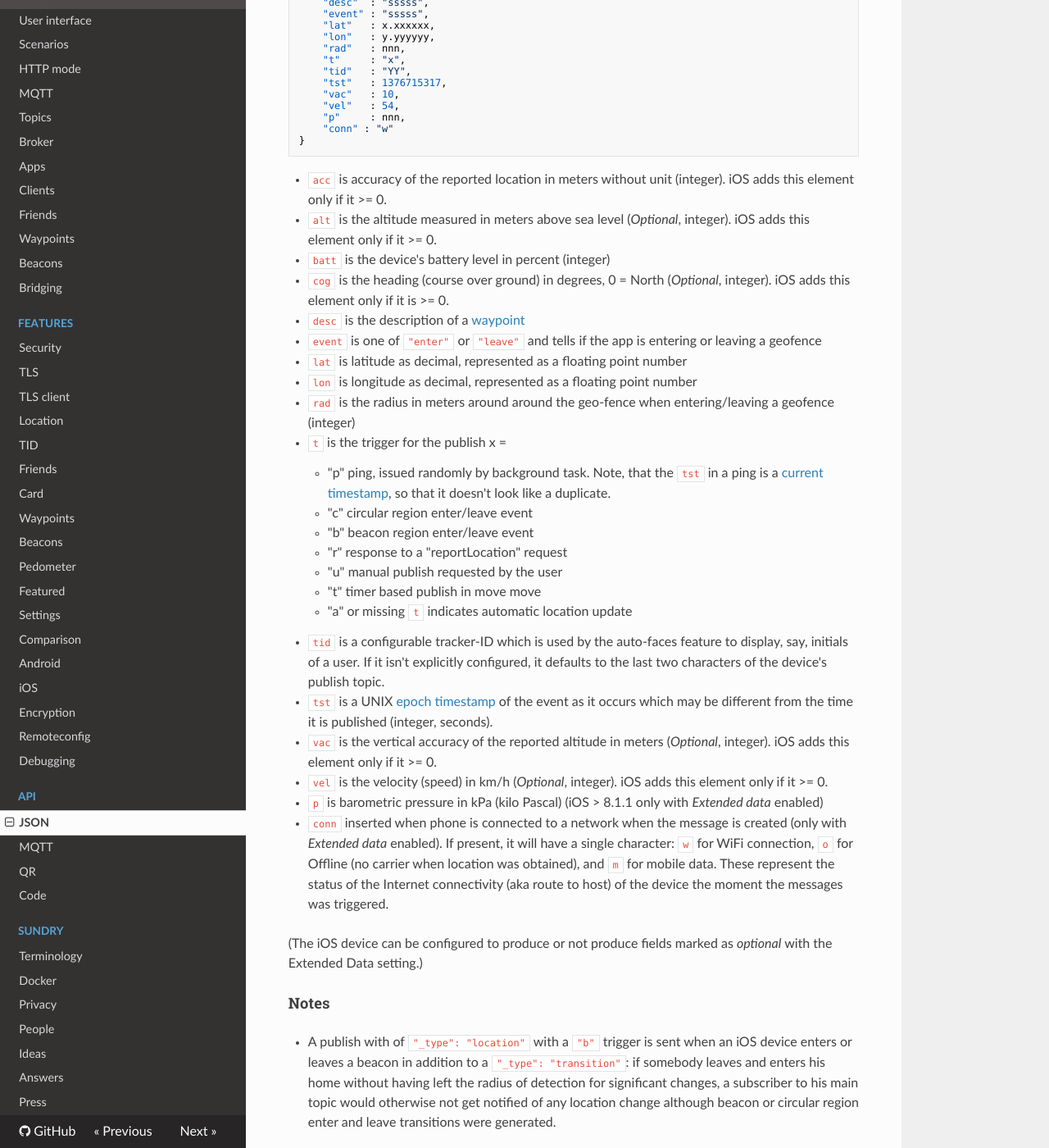
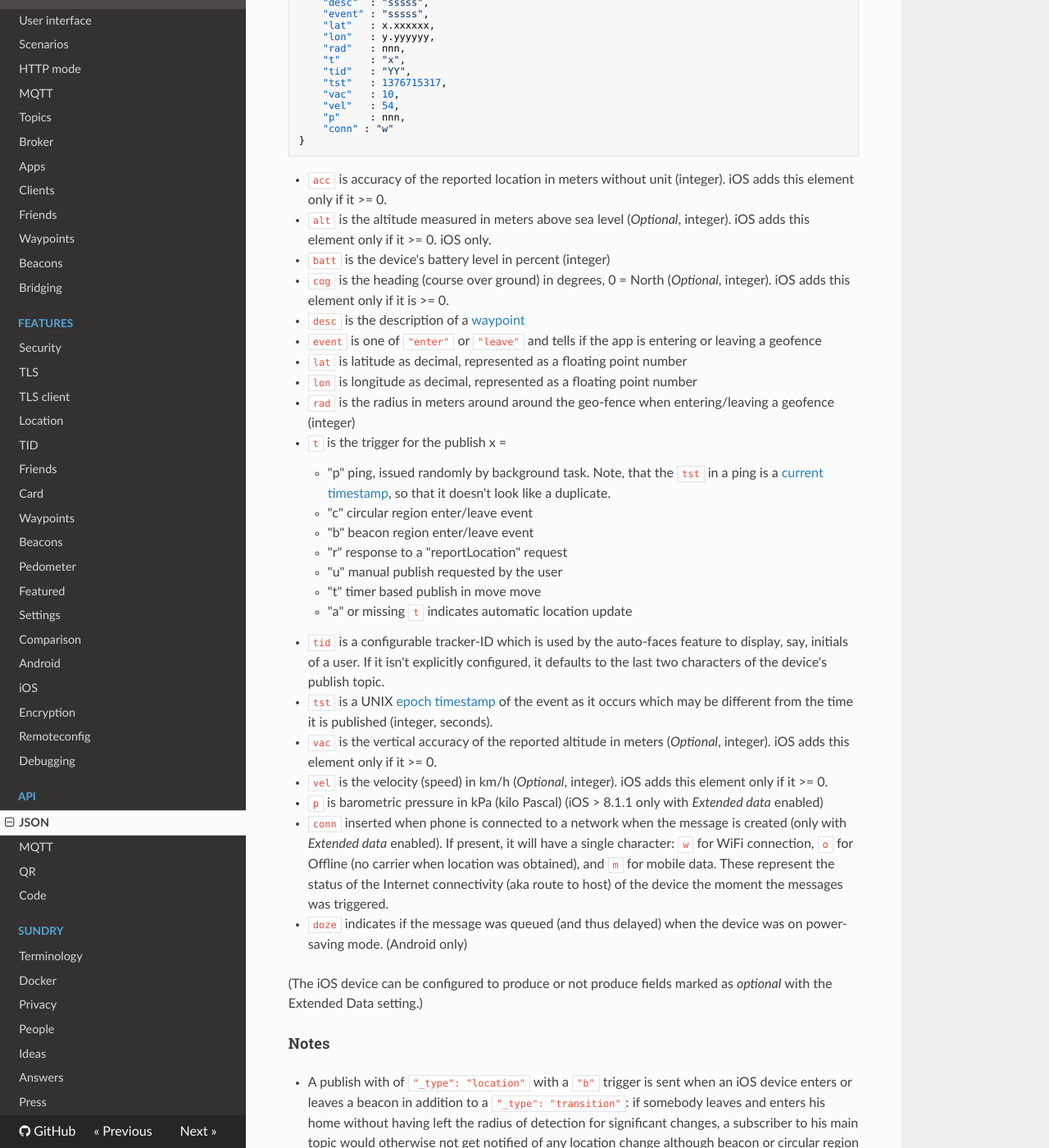
Before and after one commit to owntracks/booklet, an MkDocs documentation site: the page built from docs/tech/json.md, in a window 1280 px wide and 1400 px high, scrolled down 1521 px. Shown: the whole window at 82% size. Built offline with MkDocs 1.6.1, drawn with Linux system fonts in a browser that asks for light colours; nearby versions of some CDN libraries; old or Windows-style settings are respelled for this version of MkDocs.

Commit message:
add doze

````diff
--- a/docs/tech/json.md
+++ b/docs/tech/json.md
@@ -70,7 +70,7 @@ This location object describes the location of the device that published it.
 ```
 
 * `acc` is accuracy of the reported location in meters without unit (integer). iOS adds this element only if it >= 0.
-* `alt` is the altitude measured in meters above sea level (_Optional_, integer). iOS adds this element only if it >= 0.
+* `alt` is the altitude measured in meters above sea level (_Optional_, integer). iOS adds this element only if it >= 0. iOS only.
 * `batt` is the device's battery level in percent (integer)
 * `cog` is the heading (course over ground) in degrees, 0 = North (_Optional_, integer). iOS adds this element only if it is >= 0.
 * `desc` is the description of a [waypoint](../features/waypoints.md)
@@ -92,6 +92,7 @@ This location object describes the location of the device that published it.
 * `vel` is the velocity (speed) in km/h (_Optional_, integer). iOS adds this element only if it >= 0.
 * `p` is barometric pressure in kPa (kilo Pascal) (iOS > 8.1.1 only with _Extended data_ enabled)
 * `conn` inserted when phone is connected to a network when the message is created (only with _Extended data_ enabled). If present, it will have a single character: `w` for WiFi connection, `o` for Offline (no carrier when location was obtained), and `m` for mobile data. These represent the status of the Internet connectivity (aka route to host) of the device the moment the messages was triggered.
+* `doze` indicates if the message was queued (and thus delayed) when the device was on power-saving mode. (Android only)
 
 (The iOS device can be configured to produce or not produce fields marked as _optional_ with the Extended Data setting.)
 
````
